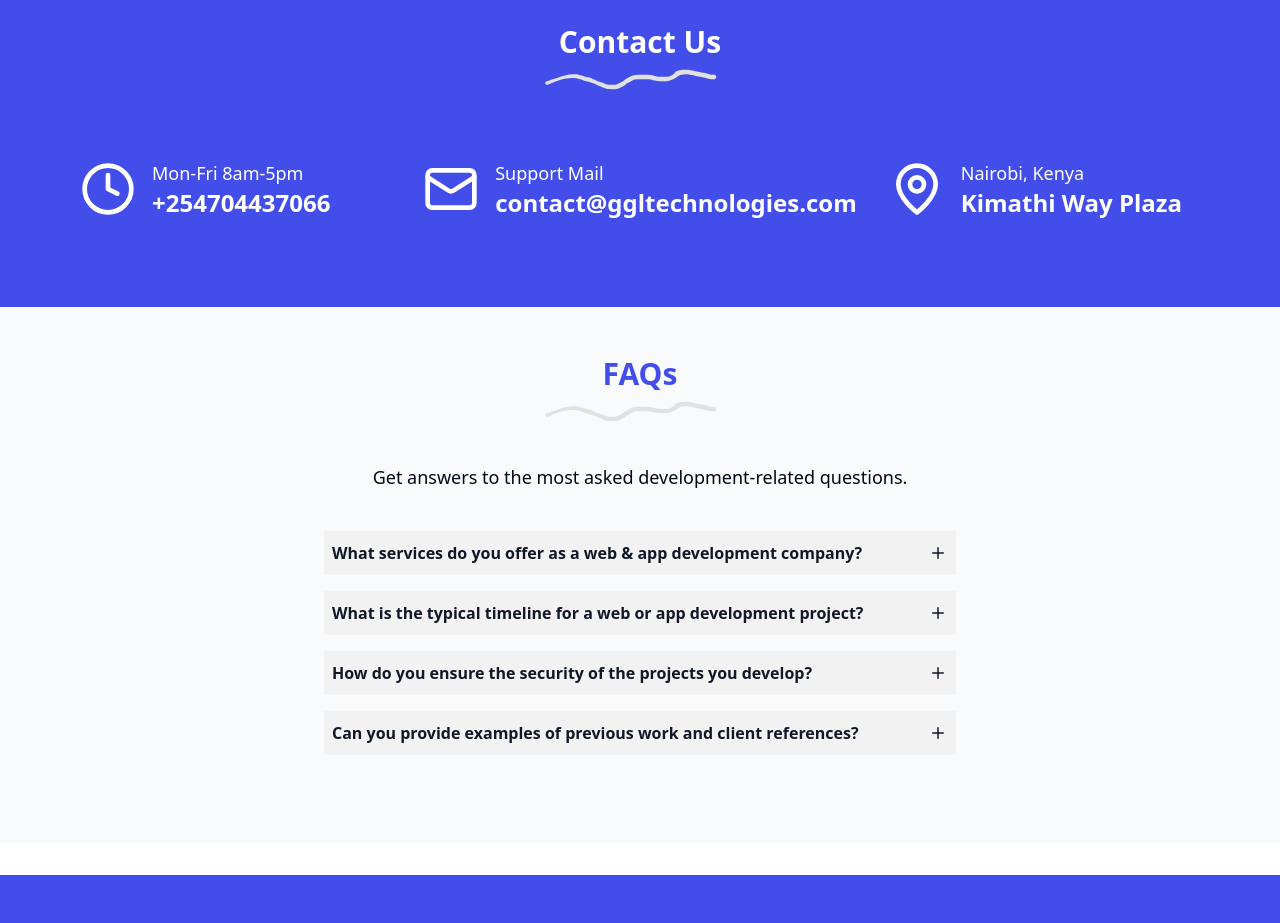
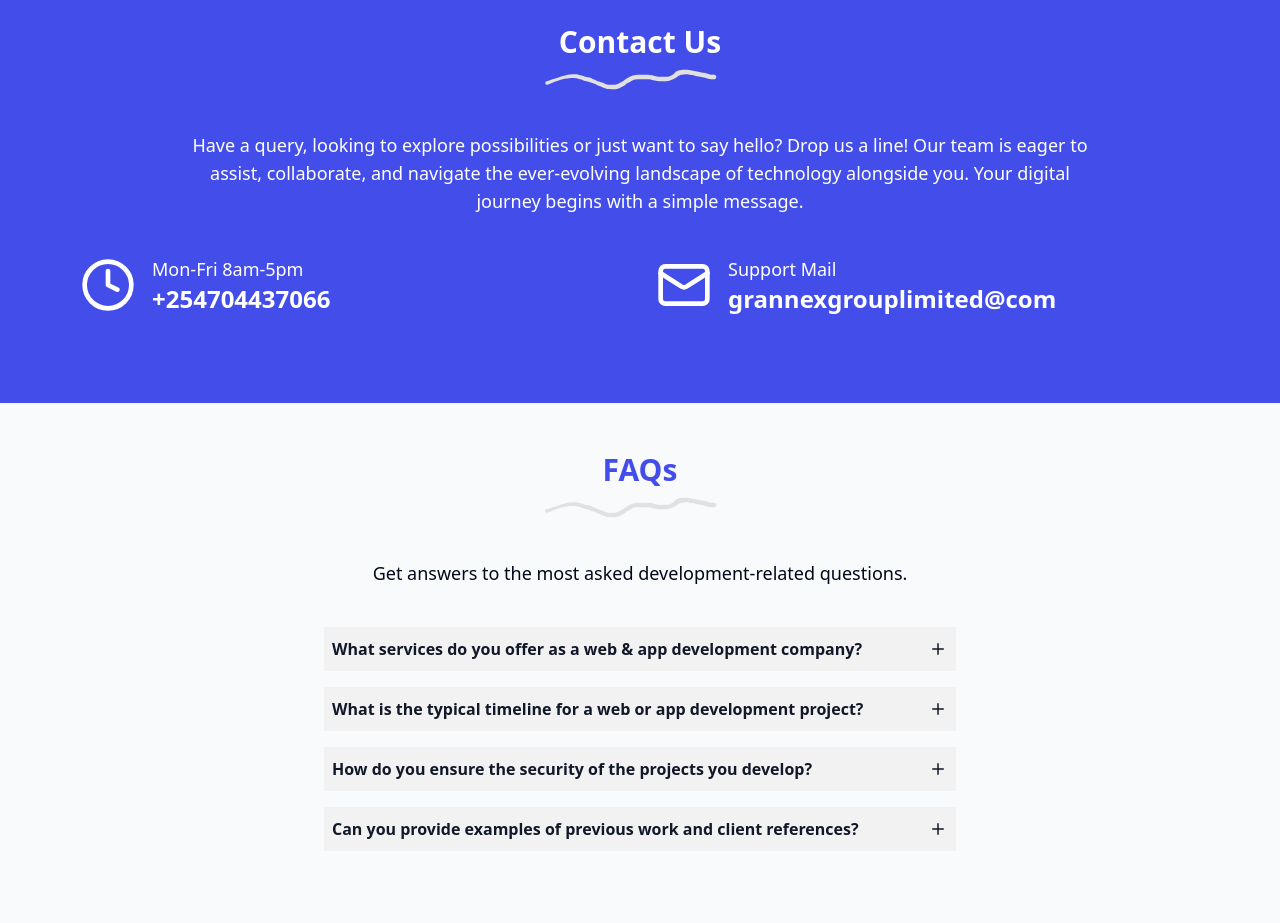
Before and after one commit to marville001/ggltech, a Next.js app in the folder ui/: page / in a window 1280 px wide. Shown: the part 3020-3943 px from the top of the page. Built offline with nearby package versions, Linux system fonts and the light colour scheme.

Commit message:
Add customer message to contact page, remove physical location and change contact email

```diff
--- a/ui/src/components/pages/home/contact-section.tsx
+++ b/ui/src/components/pages/home/contact-section.tsx
@@ -2,6 +2,7 @@
 import Link from "next/link";
 import React from 'react';
 import SectionTitleBorder from '@/components/common/SectionTitleBorder'
+import SectionTitle from "@/components/ui/section-title";
 
 const ContactSection = () => {
 	return (
@@ -9,30 +10,28 @@
 
 			<div className={"flex items-center justify-center flex-col"}>
 				<h2 className="text-2xl md:text-3xl text-white capitalize leading-[40px] font-bold">Contact Us</h2>
-				<SectionTitleBorder />
+				<SectionTitleBorder/>
 			</div>
+
+			<h3 className="max-w-4xl text-center mx-auto mt-3 md:text-lg">Have a query, looking to explore possibilities
+				or just want to say hello? Drop us a line! Our team is eager to assist, collaborate, and navigate the
+				ever-evolving landscape of technology alongside you. Your digital journey begins with a simple
+				message.</h3>
 
 			<div className="mx-auto max-w-6xl flex-wrap flex justify-center px-4 gap-4 xl:gap-8 items-center py-6">
 				<div className="flex items-center gap-4 flex-col sm:flex-row py-4 flex-1">
-					<Clock className="h-14 w-14" />
+					<Clock className="h-14 w-14"/>
 					<Link href="tel:+254704437066" className="flex flex-col items-center sm:items-start">
 						<span className="text-lg">Mon-Fri 8am-5pm</span>
 						<span className="text-2xl font-bold">+254704437066</span>
 					</Link>
 				</div>
 				<div className="flex items-center gap-4 flex-col sm:flex-row py-4 flex-1">
-					<Mail className="h-14 w-14" />
-					<Link href="mailto:contact@ggltechnologies.com" className="flex flex-col items-center sm:items-start">
+					<Mail className="h-14 w-14"/>
+					<Link href="mailto:grannexgrouplimited@com" className="flex flex-col items-center sm:items-start">
 						<span className="text-lg">Support Mail</span>
-						<span className="text-2xl font-bold">contact@ggltechnologies.com</span>
+						<span className="text-2xl font-bold">grannexgrouplimited@com</span>
 					</Link>
-				</div>
-				<div className="flex items-center gap-4 flex-col sm:flex-row py-4 flex-1">
-					<MapPin className="h-14 w-14" />
-					<div className="flex flex-col items-center sm:items-start">
-						<span className="text-lg">Nairobi, Kenya</span>
-						<span className="text-2xl font-bold">Kimathi Way Plaza</span>
-					</div>
 				</div>
 			</div>
 
```
